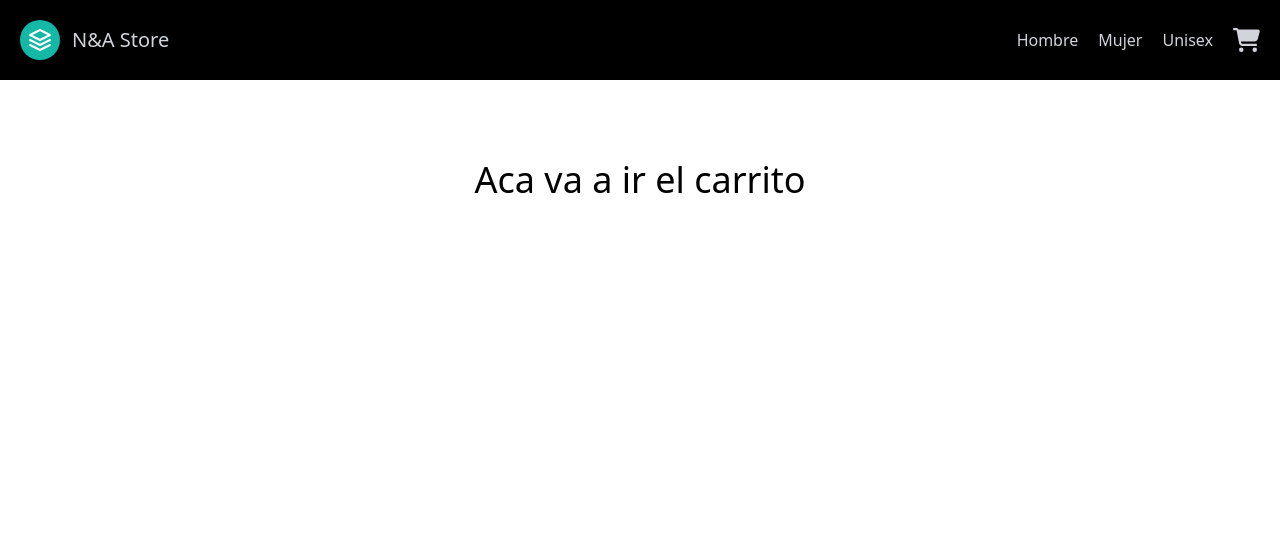
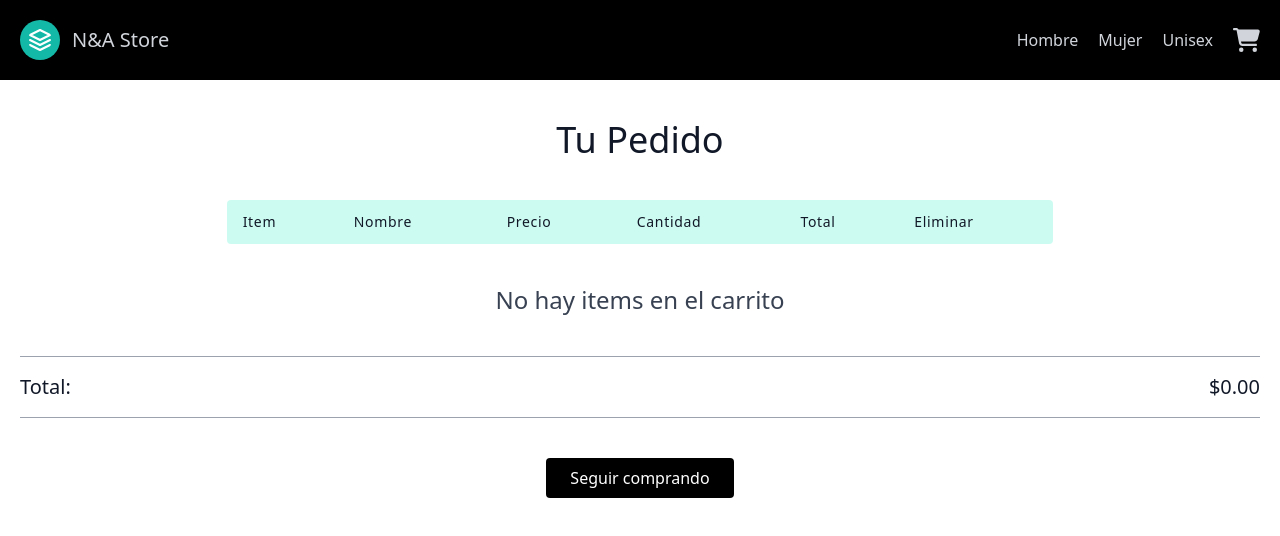
Before and after one commit to Lasek01/coderhouse, a React (Create React App) app: page /cart in a window 1280 px wide. Shown: the top 536 px of the page. Built offline with nearby package versions, Linux system fonts and the light colour scheme.

Commit message:
desafio cart view

```diff
--- a/src/App.css
+++ b/src/App.css
@@ -30,3 +30,10 @@ a:hover{
   margin: 0.5rem;
   border-radius: 50%;
 }
+
+.bubble{
+  width: 2rem;
+  height: 2rem;
+  border-radius: 50%;
+  margin-left: 6px;
+}
--- a/src/components/Cart.js
+++ b/src/components/Cart.js
@@ -1,10 +1,94 @@
-import React from 'react'
-
+import React, {useContext} from 'react'
+import { Link } from 'react-router-dom'
+import { CartContext } from '../context/CartContext'
 
 const Cart = () => {
-  return (
-    <div className='text-4xl text-center pt-20'>Aca va a ir el carrito</div>
-  )
+  const {itemsCart, addItem, removeItem, clearCart, totalItemsCart, totalPrecioCart} = useContext(CartContext)
+
+  if( itemsCart.length === 0 ){
+    return(
+      <section className="text-gray-600 body-font">
+  <div className="container px-5 py-10 mx-auto">
+
+      <h1 className="sm:text-4xl text-3xl font-medium title-font mb-10 text-gray-900 text-center">Tu Pedido</h1>
+
+    <div className="lg:w-2/3 w-full mx-auto overflow-auto">
+      <table className="table-auto w-full text-left whitespace-no-wrap">
+        <thead>
+          <tr>
+            <th className="px-4 py-3 title-font tracking-wider font-medium text-gray-900 text-sm bg-teal-100 rounded-tl rounded-bl">Item</th>
+            <th className="px-4 py-3 title-font tracking-wider font-medium text-gray-900 text-sm bg-teal-100">Nombre</th>
+            <th className="px-4 py-3 title-font tracking-wider font-medium text-gray-900 text-sm bg-teal-100">Precio</th>
+            <th className="px-4 py-3 title-font tracking-wider font-medium text-gray-900 text-sm bg-teal-100">Cantidad</th>
+            <th className="px-4 py-3 title-font tracking-wider font-medium text-gray-900 text-sm bg-teal-100">Total</th>
+            <th className="px-4 py-3 title-font tracking-wider font-medium text-gray-900 text-sm bg-teal-100 rounded-tr rounded-br">Eliminar</th>
+          </tr>
+        </thead>
+        <tbody>
+              <tr>
+            <td className="py-3"></td>
+          </tr>
+        </tbody>
+      </table>
+    </div>
+    <div className="flex mb-6 border-gray-400 py-2">
+      <span className="text-gray-700 text-2xl m-auto py-2">No hay items en el carrito</span>
+    </div>
+    <div className="flex border-t border-b mb-6 border-gray-400 py-2">
+        <span className="text-gray-900 text-xl py-2">Total:</span>
+        <span className="ml-auto text-gray-900 text-xl py-2">$0.00</span></div>
+      <Link to={`/`}><button className="flex text-white bg-black border-0 py-2 px-6 focus:outline-none hover:bg-teal-600 rounded m-auto mt-10">Seguir comprando</button></Link>
+  </div>
+</section>
+    )
+  }
+  else{
+    return(
+      <section className="text-gray-600 body-font">
+  <div className="container px-5 py-10 mx-auto">
+
+      <h1 className="sm:text-4xl text-3xl font-medium title-font mb-10 text-gray-900 text-center">Tu Pedido</h1>
+
+    <div className="lg:w-2/3 w-full mx-auto overflow-auto">
+      <table className="table-auto w-full text-left whitespace-no-wrap">
+        <thead>
+          <tr>
+            <th className="px-4 py-3 title-font tracking-wider font-medium text-gray-900 text-sm bg-teal-100 rounded-tl rounded-bl">Item</th>
+            <th className="px-4 py-3 title-font tracking-wider font-medium text-gray-900 text-sm bg-teal-100">Nombre</th>
+            <th className="px-4 py-3 title-font tracking-wider font-medium text-gray-900 text-sm bg-teal-100">Precio</th>
+            <th className="px-4 py-3 title-font tracking-wider font-medium text-gray-900 text-sm bg-teal-100">Cantidad</th>
+            <th className="px-4 py-3 title-font tracking-wider font-medium text-gray-900 text-sm bg-teal-100">Total</th>
+            <th className="px-4 py-3 title-font tracking-wider font-medium text-gray-900 text-sm bg-teal-100 rounded-tr rounded-br">Eliminar</th>
+          </tr>
+        </thead>
+        <tbody>
+          {itemsCart.map((item) => {
+            return(
+              <tr key={item.id}>
+            <td className="px-4 py-3"><img style={{width: '70px'}} src={item.img}></img></td>
+            <td className="px-4 py-3">{item.nombre}</td>
+            <td className="px-4 py-3">${item.precio}</td>
+            <td className="px-4 py-3">{item.qty}</td>
+            <td className="px-4 py-3">${(item.precio*item.qty).toFixed(2)}</td>
+            <td className="w-10 text-center">
+              <button className='text-grey hover:text-red-600' onClick={()=>removeItem(item.id)}>Eliminar</button>
+            </td>
+          </tr>
+            )
+          })}
+        </tbody>
+      </table>
+    </div>
+    <div className="flex border-t border-b mb-6 border-gray-400 py-2">
+        <span className="text-gray-900 text-xl py-2">Total:</span>
+        <span className="ml-auto text-gray-900 text-xl py-2">${totalPrecioCart().toFixed(2)}</span></div>
+    <div className="flex pl-4 mt-4 lg:w-2/3 w-full mx-auto">
+      <button className="flex m-auto text-white bg-teal-500 border-0 py-2 px-10 focus:outline-none hover:bg-red-600 rounded" onClick={()=>clearCart()}>Vaciar carrito</button>
+    </div>
+  </div>
+</section>
+    )
+  }
 }
 
 export default Cart
--- a/src/components/CartWidget.js
+++ b/src/components/CartWidget.js
@@ -1,13 +1,20 @@
-import React from 'react'
+import React, { useContext } from 'react'
 import { FontAwesomeIcon } from '@fortawesome/react-fontawesome'
 import { faShoppingCart } from '@fortawesome/free-solid-svg-icons'
-
+import { Link } from 'react-router-dom'
+import { CartContext } from '../context/CartContext'
 
 const CartWidget = () => {
+  const { totalItemsCart } = useContext(CartContext)
+
   return (
-    <div>
-      <FontAwesomeIcon icon={faShoppingCart} />
+    <div className='flex flex-row mt-2 md:mt-0'>
+      <Link to="/cart">
+        <FontAwesomeIcon icon={faShoppingCart} />
+      </Link>
+      {totalItemsCart() > 0 && <Link to="/cart"><div className='bubble bg-teal-500'>{totalItemsCart()}</div></Link>}
     </div>
+
   )
 }
 
--- a/src/components/ItemCount.js
+++ b/src/components/ItemCount.js
@@ -1,5 +1,4 @@
 import React, { useState } from 'react'
-import CartWidget from './CartWidget'
 
 const ItemCount = ({initial, stock, addToCart}) => {
 
@@ -16,12 +15,12 @@ const ItemCount = ({initial, stock, addToCart}) => {
     return (
     <>
     <div className="flex border-t border-b mb-6 border-gray-200 py-2">
-                                <span className="text-gray-500 text-xl pt-2">Cantidad</span>
-                                <span className="ml-auto text-gray-900"><button className='boton-cantidad bg-teal-500 hover:bg-teal-600' onClick={subCount}>-</button>{count}<button className='boton-cantidad bg-teal-500 hover:bg-teal-600' onClick={addCount}>+</button></span>
-                            </div>
-                            <div className="flex">
-                            <span className="text-gray-500 text-lg pt-1">Stock disponible: {stock}</span><button className="flex ml-auto text-white bg-teal-500 border-0 py-2 px-6 focus:outline-none hover:bg-teal-600 rounded" onClick={()=>addToCart(count)}>Agregar al carrito &nbsp; <h/> <CartWidget/></button>
-                            </div>
+        <span className="text-gray-500 text-xl pt-2">Cantidad</span>
+        <span className="ml-auto text-gray-900"><button className='boton-cantidad bg-teal-500 hover:bg-teal-600' onClick={subCount}>-</button>{count}<button className='boton-cantidad bg-teal-500 hover:bg-teal-600' onClick={addCount}>+</button></span>
+    </div>
+    <div className="flex">
+        <span className="text-gray-500 text-lg pt-1">Stock disponible: {stock}</span><button className="flex ml-auto text-white bg-teal-500 border-0 py-2 px-6 focus:outline-none hover:bg-teal-600 rounded" onClick={()=>addToCart(count)}>Agregar al carrito</button>
+    </div>
     </>
     )
 }
--- a/src/components/ItemDetail.js
+++ b/src/components/ItemDetail.js
@@ -6,7 +6,7 @@ import { Link } from 'react-router-dom'
 
 const ItemDetail = (item) => {
 
-    const {addItem, removeItem} = useContext(CartContext)
+    const {addItem} = useContext(CartContext)
 
 
     const [inCart, setInCart] = useState(false)
@@ -51,7 +51,7 @@ const ItemDetail = (item) => {
                             </div>
 
                             {inCart?(
-                                <Link to={`/cart`}><button className="flex text-white bg-black border-0 py-2 px-6 focus:outline-none hover:bg-teal-600 rounded">Finalizar Compra</button></Link>
+                                <Link to={`/cart`}><button className="flex text-white bg-black border-0 py-2 px-6 focus:outline-none hover:bg-teal-600 rounded">Ir al carrito</button></Link>
                             )
                             :(
                                 <ItemCount
--- a/src/context/CartContext.js
+++ b/src/context/CartContext.js
@@ -6,6 +6,7 @@ const CartContextProvider = ({children}) => {
 
     const [itemsCart, setItemsCart] = useState([])
 
+    //BUSCADOR
     const isInCart = (itemId) => {
         const found = itemsCart.find(item => item.id === itemId)
 
@@ -17,6 +18,7 @@ const CartContextProvider = ({children}) => {
         }
     }
 
+    //AGREGAR ITEM
     const addItem = (item, qty) => {
 
         if (isInCart(item.id)){
@@ -34,6 +36,7 @@ const CartContextProvider = ({children}) => {
         }
     }
 
+    //REMOVER ITEM
     const removeItem = (itemId) => {
         if (isInCart(itemId)){
 
@@ -42,16 +45,31 @@ const CartContextProvider = ({children}) => {
             setItemsCart(updtCart)
         }
         else{
-            alert(`Error - No se encontro item con id: ${itemId} en el carrito`)
+            setItemsCart([])
         }
     }
 
+    //LIMPIAR CARRITO
     const clearCart = () => {
         setItemsCart([])
     }
 
+    //CONTAR ITEMS DEL CARRITO
+    const totalItemsCart = () => {
+        let totalItems = 0
+        itemsCart.forEach( i => totalItems += i.qty)
+        return totalItems
+    }
+
+    //TOTAL PRECIO CARRITO
+    const totalPrecioCart = () => {
+        let totalPrecio = 0
+        itemsCart.forEach( i => totalPrecio += i.precio*i.qty)
+        return totalPrecio
+    }
+
     return (
-    <CartContext.Provider value={ {addItem, removeItem, clearCart} }>
+    <CartContext.Provider value={ {itemsCart, addItem, removeItem, clearCart, totalItemsCart, totalPrecioCart} }>
         {children}
     </CartContext.Provider>
     )
```
